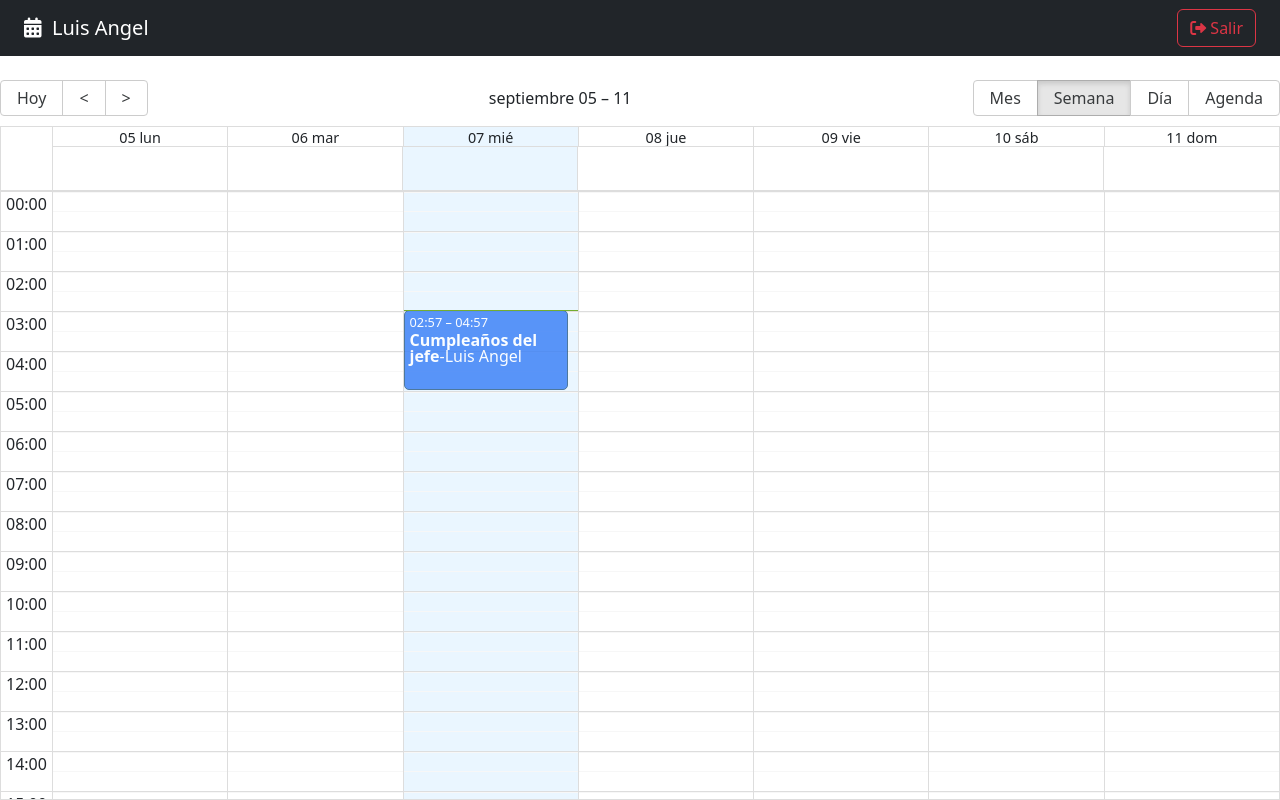
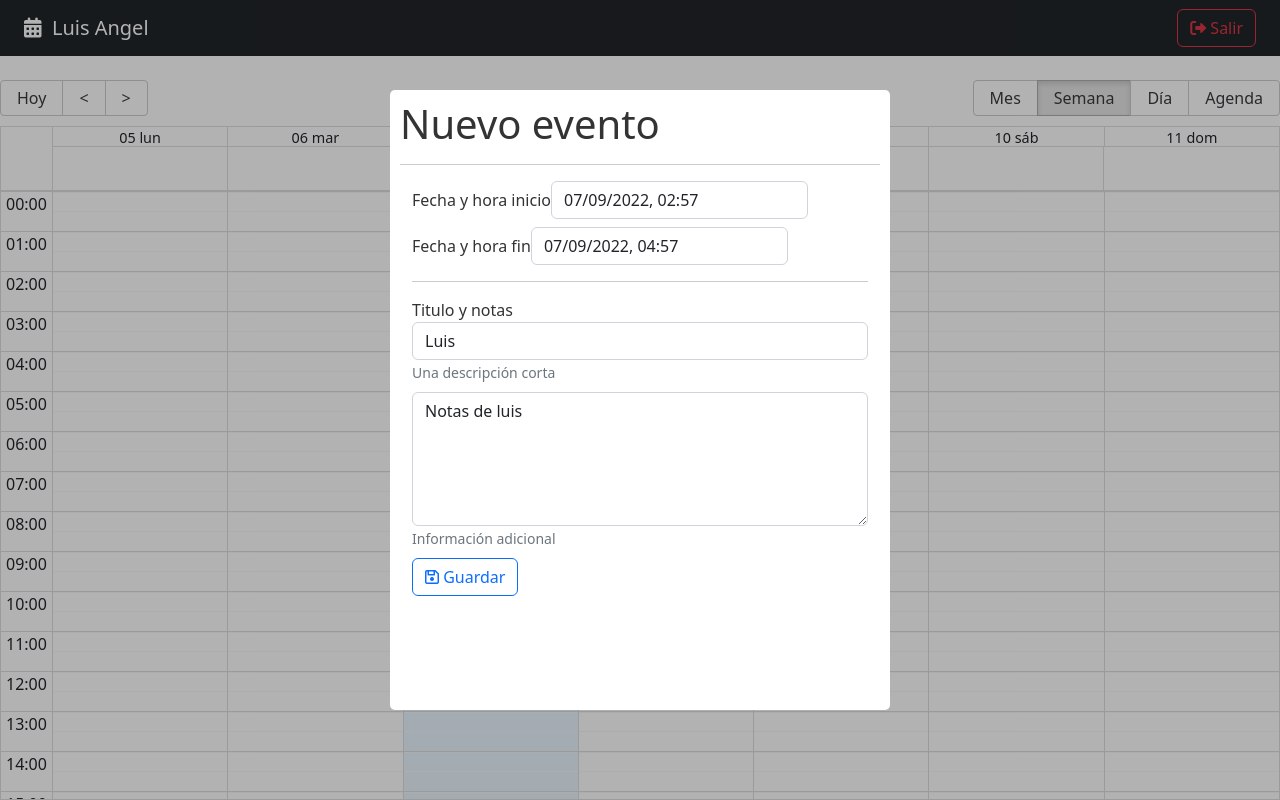
Before and after one commit to LuisAngelN55/mern-calendar, a React (Vite) app: page / in a window 1280 px wide. Built offline with nearby package versions, Linux system fonts and the light colour scheme.

Commit message:
352. Validaciones del formulario

```diff
--- a/package.json
+++ b/package.json
@@ -9,11 +9,15 @@
     "preview": "vite preview"
   },
   "dependencies": {
+    "@reduxjs/toolkit": "^1.8.5",
     "date-fns": "^2.29.2",
     "react": "^18.2.0",
     "react-big-calendar": "^1.5.0",
+    "react-datepicker": "^4.8.0",
     "react-dom": "^18.2.0",
-    "react-router-dom": "^6.3.0"
+    "react-modal": "^3.15.1",
+    "react-router-dom": "^6.3.0",
+    "sweetalert2": "^11.4.32"
   },
   "devDependencies": {
     "@types/react": "^18.0.17",
--- /dev/null
+++ b/src/calendar/components/CalendarModal.jsx
@@ -0,0 +1,165 @@
+import { useMemo, useState } from "react";
+import Modal from "react-modal";
+
+import Swal from "sweetalert2";
+import 'sweetalert2/dist/sweetalert2.min.css';
+
+import { addHours, differenceInSeconds } from "date-fns";
+import DatePicker, { registerLocale } from "react-datepicker";
+import "react-datepicker/dist/react-datepicker.css";
+
+import es from 'date-fns/locale/es';
+registerLocale('es', es)
+
+const customStyles = {
+  content: {
+    top: '50%',
+    left: '50%',
+    right: 'auto',
+    bottom: 'auto',
+    marginRight: '-50%',
+    transform: 'translate(-50%, -50%)',
+  },
+};
+
+
+Modal.setAppElement('#root');
+
+export const CalendarModal = () => {
+
+  const [isMoodalOpen, setIsMoodalOpen] = useState(true)
+  const [formSubmitted, setFormSubmitted] = useState(false);
+
+  const [formValues, setFormValues] = useState({
+    title: 'Luis',
+    notes: 'Notas de luis',
+    start: new Date(),
+    end: addHours( new Date(), 2 ),
+  });
+
+  const titleClass = useMemo(() => {
+    if( !formSubmitted ) return '';
+
+    return ( formValues.title.length > 0)
+          ? 'is-valid'
+          : 'is-invalid'
+
+  }, [ formValues, formSubmitted ])
+
+  const onInputChange = ({ target }) => {
+      setFormValues({
+        ...formValues,
+        [target.name] : target.value
+      })
+  }
+
+  const onDateChange = ( event, changing ) => {
+    setFormValues({
+      ...formValues,
+      [changing]: event
+    })
+  }
+
+  const onCloseModal = () => {
+    console.log('cerrando modal');
+    setIsMoodalOpen( false );
+  }
+
+  const onSubmit = ( event ) => {
+    event.preventDefault();
+    setFormSubmitted(true);
+
+    const difference = differenceInSeconds( formValues.end, formValues.start );
+
+    if ( isNaN( difference ) || difference <= 0 ) {
+      Swal.fire( 'Fechas incorrectas', 'Revisar las fechas ingresadas', 'error');
+      return;
+    }
+
+    if ( formValues.title <= 0 ) {
+      return;
+    }
+
+    console.log( formValues );
+  }
+
+  return (
+    <Modal
+      isOpen= { isMoodalOpen }
+      onRequestClose={onCloseModal}
+      style={customStyles}
+      className='modal'
+      overlayClassName='modal-fondo'
+      closeTimeoutMS={ 200 }
+    >
+      <h1> Nuevo evento </h1>
+      <hr />
+      <form className="container" onSubmit={onSubmit}>
+
+          <div className="form-group mb-2">
+              <label>Fecha y hora inicio</label>
+              <DatePicker
+                selected={ formValues.start }
+                onChange= { ( event ) => onDateChange( event, 'start' ) }
+                className="form-control"
+                dateFormat='Pp'
+                showTimeSelect
+                locale='es'
+                timeCaption="Hora"
+              />
+          </div>
+
+          <div className="form-group mb-2">
+              <label>Fecha y hora fin</label>
+              <DatePicker
+                minDate={ formValues.start }
+                selected={ formValues.end }
+                onChange= { ( event ) => onDateChange( event, 'end' ) }
+                className="form-control"
+                dateFormat='Pp'
+                showTimeSelect
+                locale='es'
+                timeCaption="Hora"
+              />
+          </div>
+
+          <hr />
+          <div className="form-group mb-2">
+              <label>Titulo y notas</label>
+              <input
+                  type="text"
+                  className={ `form-control  ${titleClass}` }
+                  placeholder="Título del evento"
+                  name="title"
+                  autoComplete="off"
+                  value={ formValues.title }
+                  onChange= {onInputChange}
+              />
+              <small id="emailHelp" className="form-text text-muted">Una descripción corta</small>
+          </div>
+
+          <div className="form-group mb-2">
+              <textarea
+                  type="text"
+                  className="form-control"
+                  placeholder="Notas"
+                  rows="5"
+                  name="notes"
+                  value={ formValues.notes }
+                  onChange= {onInputChange}
+              ></textarea>
+              <small id="emailHelp" className="form-text text-muted">Información adicional</small>
+          </div>
+
+          <button
+              type="submit"
+              className="btn btn-outline-primary btn-block"
+          >
+              <i className="far fa-save"></i>
+              <span> Guardar</span>
+          </button>
+
+      </form>
+    </Modal>
+  )
+}
--- a/src/calendar/index.js
+++ b/src/calendar/index.js
@@ -2,5 +2,6 @@
 
 export * from './components/CalendarEvent';
 export * from './components/Navbar';
+export * from './components/CalendarModal';
 
 export * from './pages/CalendarPage';
--- a/src/calendar/pages/CalendarPage.jsx
+++ b/src/calendar/pages/CalendarPage.jsx
@@ -1,11 +1,11 @@
+import { useState } from 'react';
 import { Calendar } from 'react-big-calendar';
 import 'react-big-calendar/lib/css/react-big-calendar.css';
 
 import { addHours,  } from "date-fns";
-import { Navbar, CalendarEvent } from "../";
+import { Navbar, CalendarEvent, CalendarModal } from "../";
 
 import { localizer, getMessagesES } from '../../helpers';
-import { useState } from 'react';
 
 const events = [{
   title: 'Cumpleaños del jefe',
@@ -75,6 +75,8 @@ export const CalendarPage = () => {
         onView = {onViewChanged}
       />
 
+      <CalendarModal />
+
     </>
   )
 }
--- a/src/styles.css
+++ b/src/styles.css
@@ -38,23 +38,3 @@
   outline: none;
   padding: 10px;
 }
-
-/* FABS */
-.fab {
-  border-radius: 100%;
-  bottom: 25px;
-  font-size: 30px;
-  padding: 25px;
-  position: fixed;
-  right: 25px;
-}
-
-.fab-danger {
-  border-radius: 100%;
-  bottom: 25px;
-  font-size: 22px;
-  position: fixed;
-  left: 25px;
-  width: 70px;
-  height: 70px;
-}
```
Also changed, not shown: 1 other file (tests, documents, lock files or other folders).
